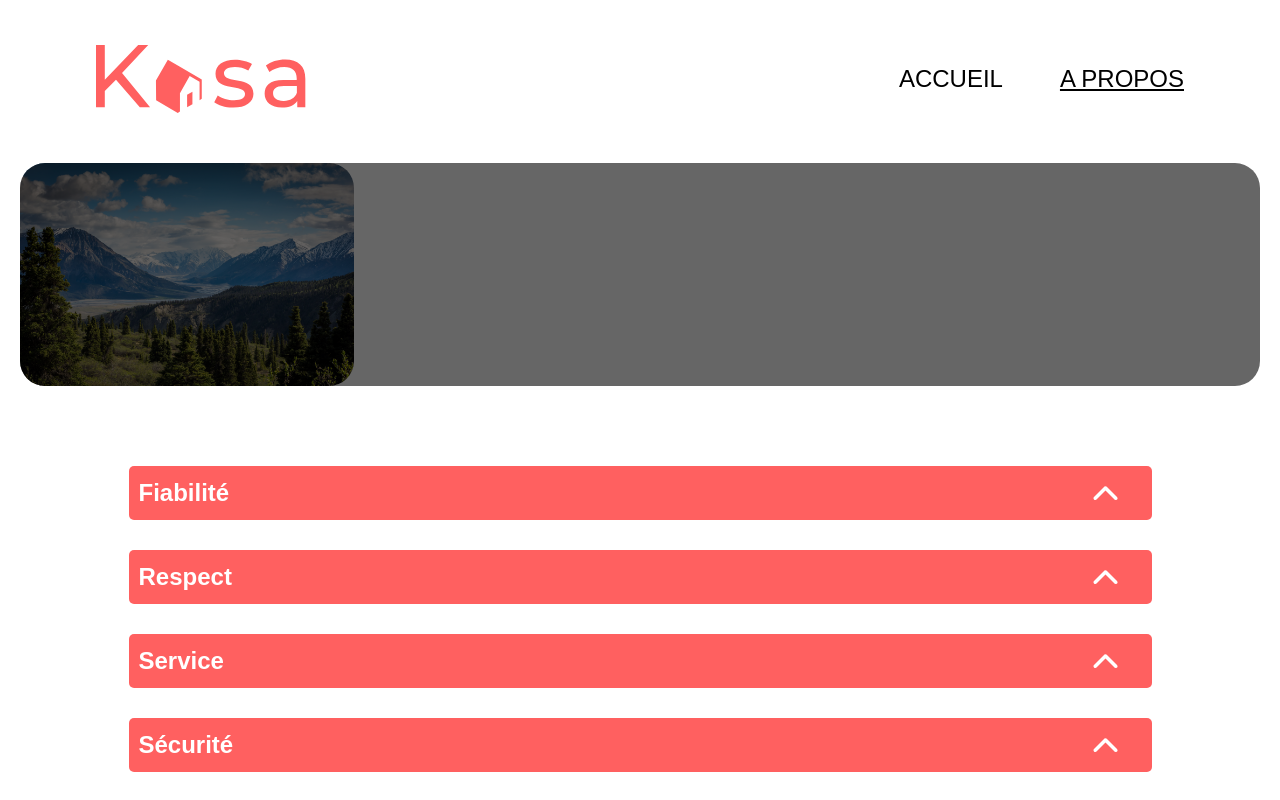
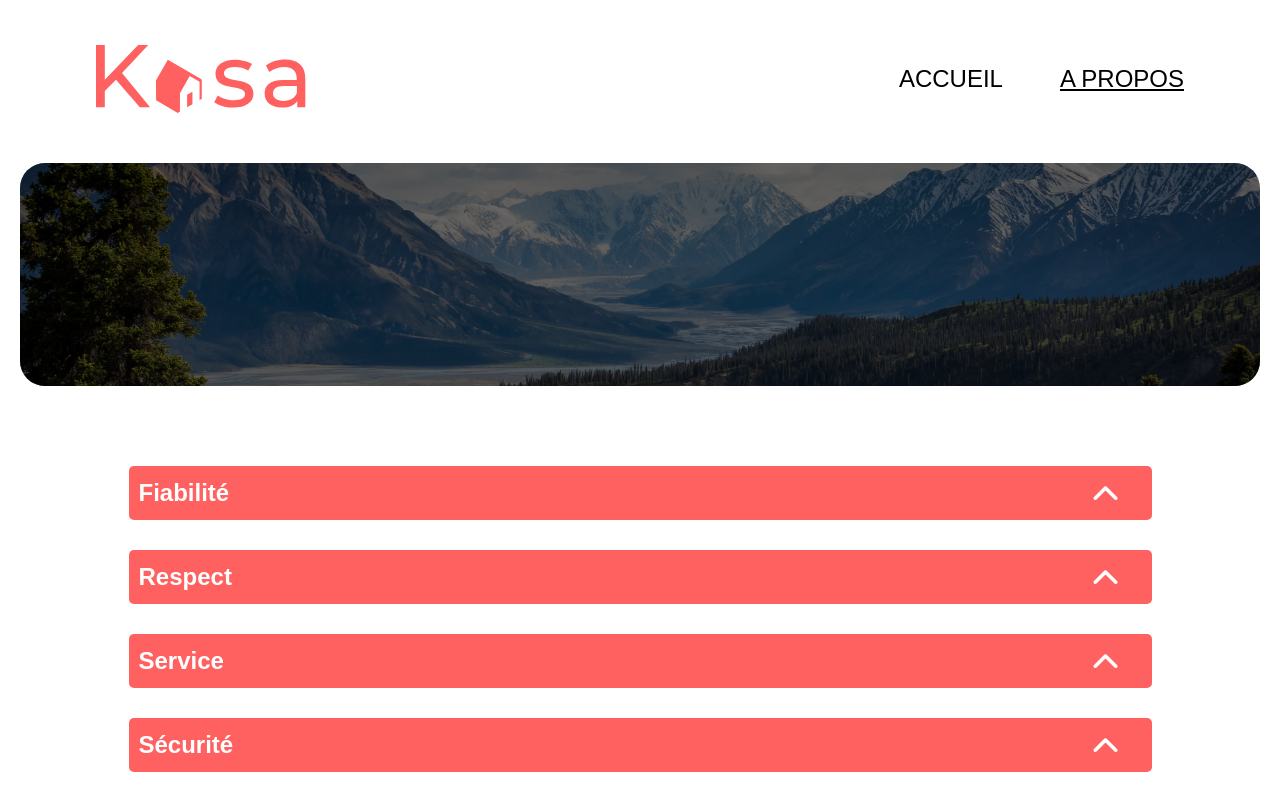
Before and after one commit to RKL715/P8---Kasa, a React (Vite) app: page /about in a window 1280 px wide. Shown: the top 800 px of the page. Built offline with nearby package versions, Linux system fonts and the light colour scheme.

Commit message:
Banner img width correction (for chrome)

```diff
--- a/src/components/common/_banner.scss
+++ b/src/components/common/_banner.scss
@@ -35,9 +35,10 @@
     height: 223px;
     border-radius: 25px;
     object-fit: cover;
+    width: 100%;
     // RESPONSIVE
     @media (max-width: 450px) {
-      min-width: 335px;
+      min-width: 100%;
       height: 111px;
     }
   }
--- a/src/styles/styles.css
+++ b/src/styles/styles.css
@@ -177,10 +177,11 @@ footer .footerContent img {
   height: 223px;
   border-radius: 25px;
   object-fit: cover;
+  width: 100%;
 }
 @media (max-width: 450px) {
   .banner-background .banner {
-    min-width: 335px;
+    min-width: 100%;
     height: 111px;
   }
 }
```
Also changed, not shown: 1 other file (tests, documents, lock files or other folders).
